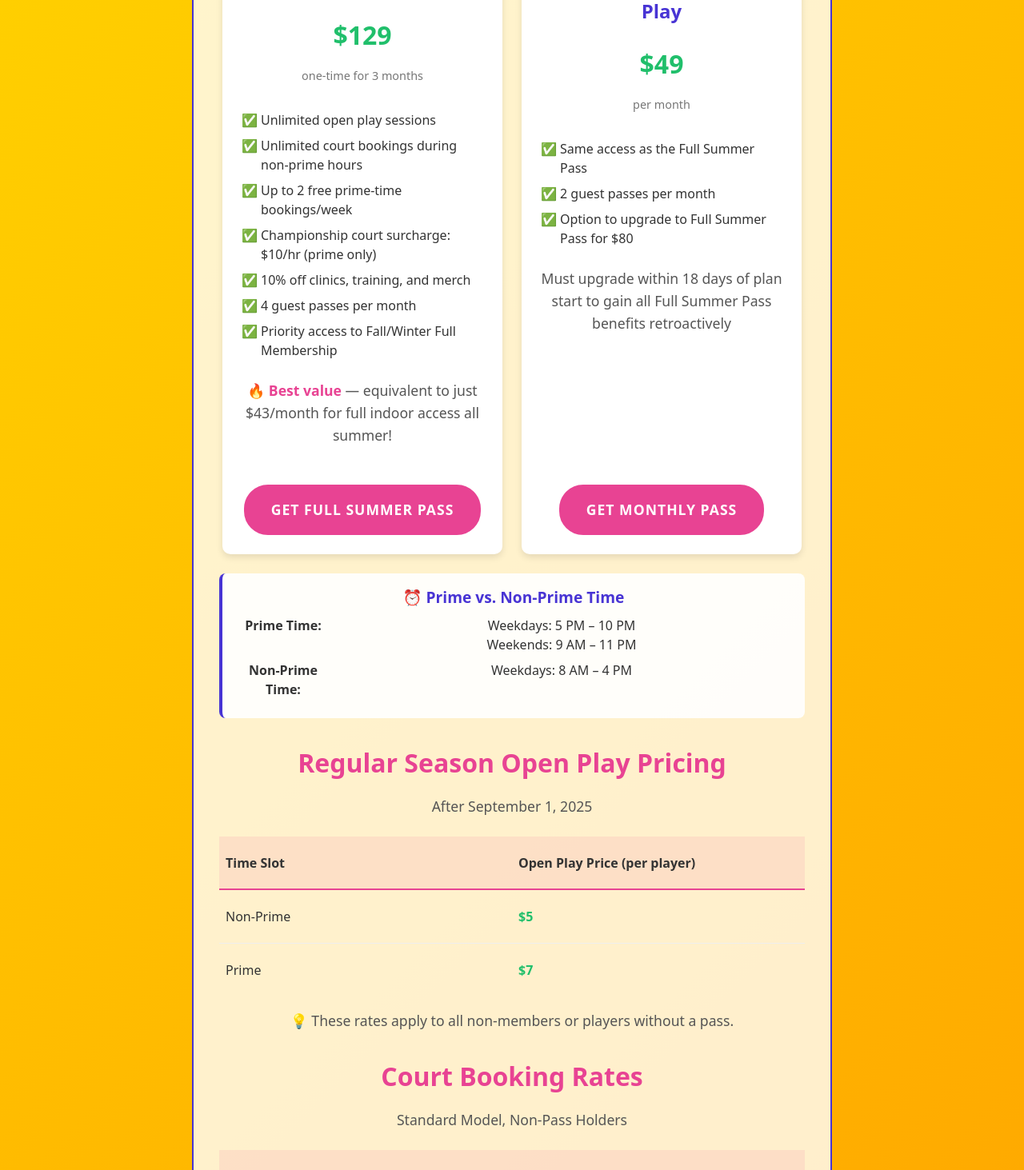
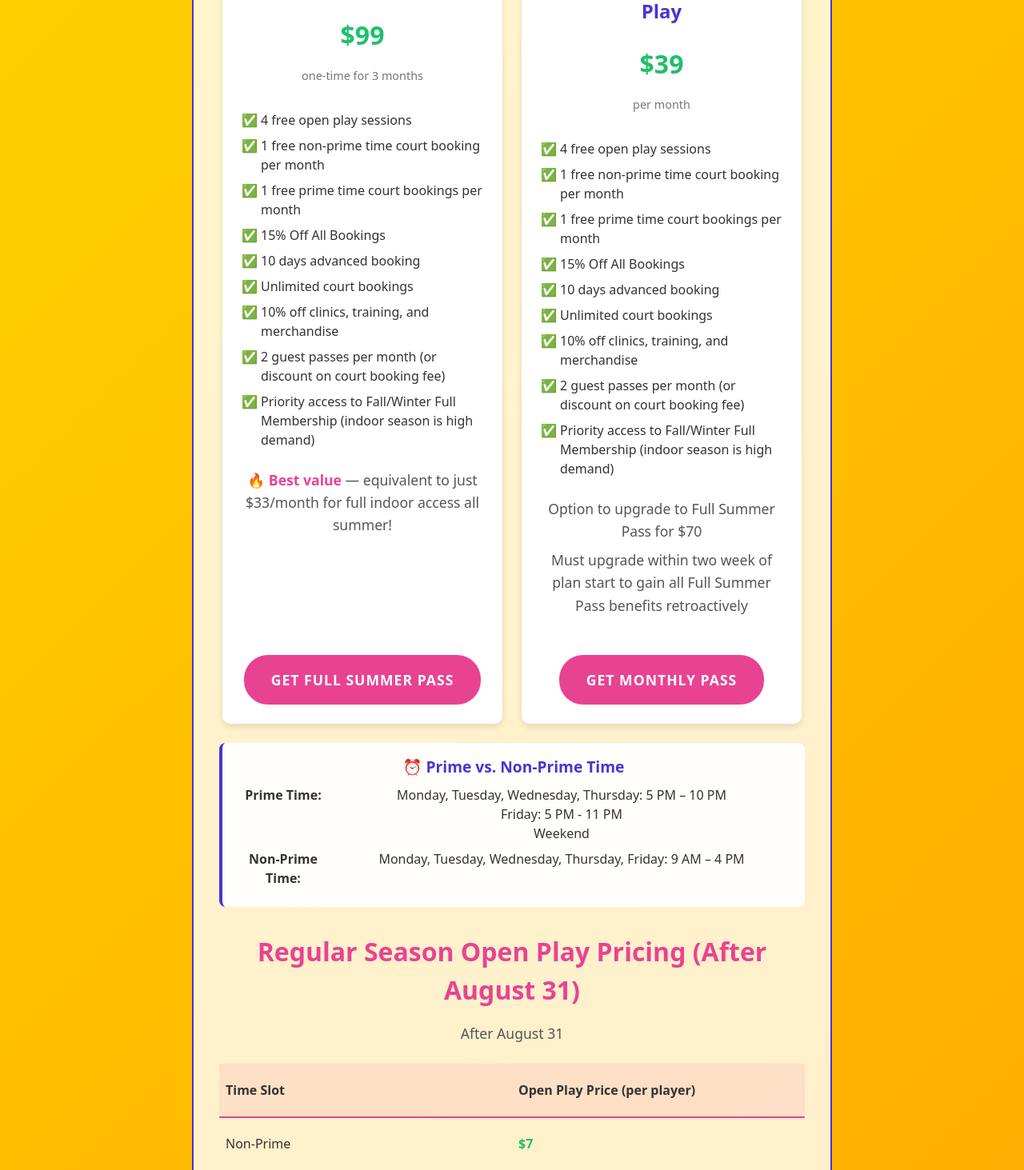
Before and after one commit to supertimmyh/picktopia_landing_page, a React (Vite) app: page / in a window 1280 px wide. Shown: the part 1160-2623 px from the top of the page at 80% size. Built offline with nearby package versions, Linux system fonts and the light colour scheme.

Commit message:
Update GrandOpening component with new pricing structure and details

```diff
--- a/src/components/Footer.jsx
+++ b/src/components/Footer.jsx
@@ -103,11 +103,11 @@ const Footer = () => {
         <Column>
           <Title>Hours of Operation</Title>
           <ContactInfo>
-            <div>Monday: 8:00 am – 10:00 pm</div>
-            <div>Tuesday: 8:00 am – 10:00 pm</div>
-            <div>Wednesday: 8:00 am – 10:00 pm</div>
-            <div>Thursday: 8:00 am – 10:00 pm</div>
-            <div>Friday: 8:00 am – 11:00 pm</div>
+            <div>Monday: 9:00 am – 10:00 pm</div>
+            <div>Tuesday: 9:00 am – 10:00 pm</div>
+            <div>Wednesday: 9:00 am – 10:00 pm</div>
+            <div>Thursday: 9:00 am – 10:00 pm</div>
+            <div>Friday: 9:00 am – 11:00 pm</div>
             <div>Saturday: 8:00 am – 11:00 pm</div>
             <div>Sunday: 8:00 am – 10:00 pm</div>
           </ContactInfo>
--- a/src/components/GrandOpening.jsx
+++ b/src/components/GrandOpening.jsx
@@ -250,30 +250,32 @@ const GrandOpening = () => {
         <Header>🎉 Picktopia St Clair — Summer 2025 Launch 🎉</Header>
         <Description>
           Get ready for an incredible summer of pickleball at our brand new St Clair location!
-          Join us from June 1 to September 1, 2025 with our special launch pricing.
+          Join us from June 1 to August 1, 2025 with our special launch pricing.
         </Description>
 
         <OfferDetailsContainer>
-          <OfferHeader>🌞 GRAND OPENING SPECIAL — SUMMER UNLIMITED PLAY</OfferHeader>
-          <OfferText>June 1 – September 1, 2025</OfferText>
+          <OfferHeader>🌞 GRAND OPENING SPECIAL — SUMMER UNLIMITED PLAY (June 1 – August 1)</OfferHeader>
+          <OfferText>June 1 – August 1, 2025</OfferText>
 
           <PlanContainer>
             <PlanCard featured={true}>
               <PlanTitle featured={true}>🥇 Full Summer Pass</PlanTitle>
-              <PlanPrice>$129</PlanPrice>
+              <PlanPrice>$99</PlanPrice>
               <PlanSubtext>one-time for 3 months</PlanSubtext>
 
               <BenefitList>
-                <BenefitItem>Unlimited open play sessions</BenefitItem>
-                <BenefitItem>Unlimited court bookings during non-prime hours</BenefitItem>
-                <BenefitItem>Up to 2 free prime-time bookings/week</BenefitItem>
-                <BenefitItem>Championship court surcharge: $10/hr (prime only)</BenefitItem>
-                <BenefitItem>10% off clinics, training, and merch</BenefitItem>
-                <BenefitItem>4 guest passes per month</BenefitItem>
-                <BenefitItem>Priority access to Fall/Winter Full Membership</BenefitItem>
+                <BenefitItem>4 free open play sessions</BenefitItem>
+                <BenefitItem>1 free non-prime time court booking per month</BenefitItem>
+                <BenefitItem>1 free prime time court bookings per month</BenefitItem>
+                <BenefitItem>15% Off All Bookings</BenefitItem>
+                <BenefitItem>10 days advanced booking</BenefitItem>
+                <BenefitItem>Unlimited court bookings</BenefitItem>
+                <BenefitItem>10% off clinics, training, and merchandise</BenefitItem>
+                <BenefitItem>2 guest passes per month (or discount on court booking fee)</BenefitItem>
+                <BenefitItem>Priority access to Fall/Winter Full Membership (indoor season is high demand)</BenefitItem>
               </BenefitList>
 
-              <OfferText><strong>🔥 Best value</strong> — equivalent to just $43/month for full indoor access all summer!</OfferText>
+              <OfferText><strong>🔥 Best value</strong> — equivalent to just $33/month for full indoor access all summer!</OfferText>
               <ButtonContainer>
                 <CTAButton href="#claim-offer">GET FULL SUMMER PASS</CTAButton>
               </ButtonContainer>
@@ -281,16 +283,23 @@ const GrandOpening = () => {
 
             <PlanCard>
               <PlanTitle>💡 Monthly Unlimited Play</PlanTitle>
-              <PlanPrice>$49</PlanPrice>
+              <PlanPrice>$39</PlanPrice>
               <PlanSubtext>per month</PlanSubtext>
 
               <BenefitList>
-                <BenefitItem>Same access as the Full Summer Pass</BenefitItem>
-                <BenefitItem>2 guest passes per month</BenefitItem>
-                <BenefitItem>Option to upgrade to Full Summer Pass for $80</BenefitItem>
+              <BenefitItem>4 free open play sessions</BenefitItem>
+                <BenefitItem>1 free non-prime time court booking per month</BenefitItem>
+                <BenefitItem>1 free prime time court bookings per month</BenefitItem>
+                <BenefitItem>15% Off All Bookings</BenefitItem>
+                <BenefitItem>10 days advanced booking</BenefitItem>
+                <BenefitItem>Unlimited court bookings</BenefitItem>
+                <BenefitItem>10% off clinics, training, and merchandise</BenefitItem>
+                <BenefitItem>2 guest passes per month (or discount on court booking fee)</BenefitItem>
+                <BenefitItem>Priority access to Fall/Winter Full Membership (indoor season is high demand)</BenefitItem>
               </BenefitList>
 
-              <OfferText>Must upgrade within 18 days of plan start to gain all Full Summer Pass benefits retroactively</OfferText>
+              <OfferText>Option to upgrade to Full Summer Pass for $70</OfferText>
+              <OfferText>Must upgrade within two week of plan start to gain all Full Summer Pass benefits retroactively</OfferText>
               <ButtonContainer>
                 <CTAButton href="#claim-offer">GET MONTHLY PASS</CTAButton>
               </ButtonContainer>
@@ -302,17 +311,17 @@ const GrandOpening = () => {
 
             <TimeRow>
               <TimeLabel>Prime Time:</TimeLabel>
-              <TimeValue>Weekdays: 5 PM – 10 PM<br />Weekends: 9 AM – 11 PM</TimeValue>
+              <TimeValue>Monday, Tuesday, Wednesday, Thursday: 5 PM – 10 PM<br />Friday: 5 PM - 11 PM<br />Weekend</TimeValue>
             </TimeRow>
 
             <TimeRow>
               <TimeLabel>Non-Prime Time:</TimeLabel>
-              <TimeValue>Weekdays: 8 AM – 4 PM</TimeValue>
+              <TimeValue>Monday, Tuesday, Wednesday, Thursday, Friday: 9 AM – 4 PM</TimeValue>
             </TimeRow>
           </TimeDefinition>
 
-          <OfferHeader style={{ marginTop: '2rem' }}> Regular Season Open Play Pricing</OfferHeader>
-          <OfferText>After September 1, 2025</OfferText>
+          <OfferHeader style={{ marginTop: '2rem' }}>Regular Season Open Play Pricing (After August 31)</OfferHeader>
+          <OfferText>After August 31</OfferText>
 
           <PricingTable>
             <PricingHeader>
@@ -322,19 +331,18 @@ const GrandOpening = () => {
 
             <PricingRow>
               <PricingCell>Non-Prime</PricingCell>
-              <PricingCell><PriceHighlight>$5</PriceHighlight></PricingCell>
+              <PricingCell><PriceHighlight>$7</PriceHighlight></PricingCell>
             </PricingRow>
 
             <PricingRow>
               <PricingCell>Prime</PricingCell>
-              <PricingCell><PriceHighlight>$7</PriceHighlight></PricingCell>
+              <PricingCell><PriceHighlight>$10</PriceHighlight></PricingCell>
             </PricingRow>
           </PricingTable>
 
-          <OfferText style={{ marginTop: '1rem' }}>💡 These rates apply to all non-members or players without a pass.</OfferText>
+          <OfferText style={{ marginTop: '1rem' }}>💡 These rates apply to all players without a pass.</OfferText>
 
-          <OfferHeader style={{ marginTop: '2rem' }}>Court Booking Rates</OfferHeader>
-          <OfferText>Standard Model, Non-Pass Holders</OfferText>
+          <OfferHeader style={{ marginTop: '2rem' }}>Court Booking Rates (Standard Model, Non-Pass Holders)</OfferHeader>
 
           <PricingTable>
             <PricingHeader>
@@ -351,8 +359,8 @@ const GrandOpening = () => {
 
             <PricingRow>
               <PricingCell>Championship Courts</PricingCell>
-              <PricingCell><PriceHighlight>$37/hr</PriceHighlight></PricingCell>
-              <PricingCell><PriceHighlight>$42/hr</PriceHighlight></PricingCell>
+              <PricingCell><PriceHighlight>$35/hr</PriceHighlight></PricingCell>
+              <PricingCell><PriceHighlight>$40/hr</PriceHighlight></PricingCell>
             </PricingRow>
           </PricingTable>
 
```
